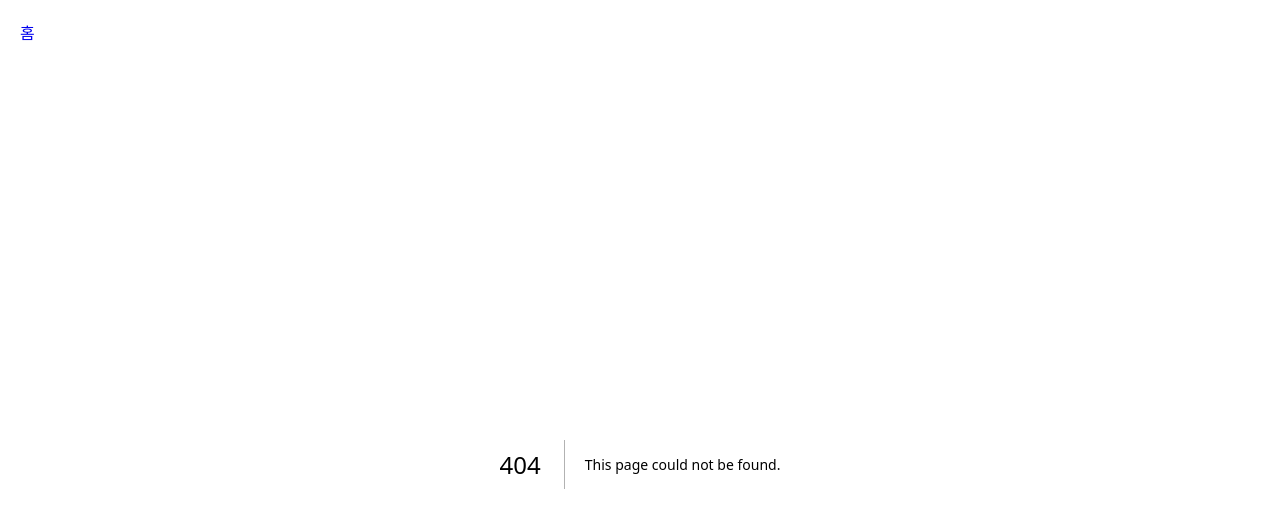
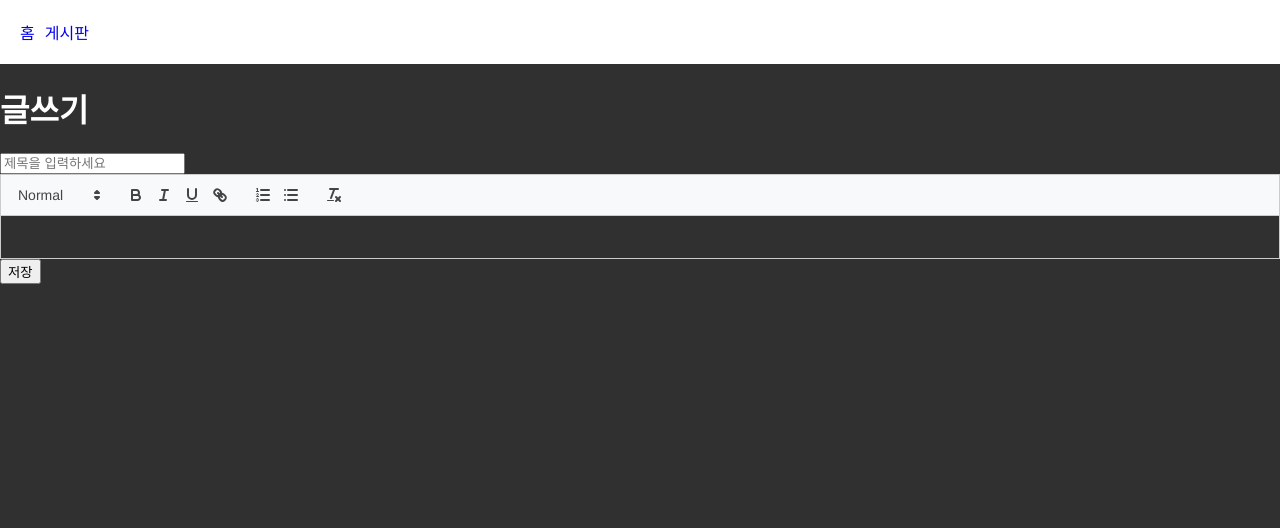
Before and after one commit to YSW2/NextjsStudy, a Next.js app in the folder myapp/: page /board/write in a window 1280 px wide. Before the commit this address had no page. Shown: the top 528 px of the page. Built offline with nearby package versions, Linux system fonts and the light colour scheme.

Commit message:
board-front commit

```diff
--- a/myapp/package.json
+++ b/myapp/package.json
@@ -9,8 +9,9 @@
     "lint": "next lint"
   },
   "dependencies": {
+    "next": "13.2.4",
     "react": "^18",
     "react-dom": "^18",
-    "next": "13.2.4"
+    "react-quill": "^2.0.0"
   }
 }
--- /dev/null
+++ b/myapp/pages/board/write.js
@@ -0,0 +1,55 @@
+import { useEffect, useState } from "react";
+import "react-quill/dist/quill.snow.css"; // 스타일링을 위한 CSS 임포트
+import dynamic from "next/dynamic";
+
+const ReactQuill = dynamic(() => import("react-quill"), { ssr: false });
+
+export default function write() {
+  const [title, setTitle] = useState("");
+  const [text, setText] = useState("");
+
+  const handleChangeTitle = (e) => {
+    setTitle(e.target.value);
+  };
+
+  const isTitleValid = () => {
+    if (title.length > 0) {
+      return true;
+    }
+    window.alert("제목을 입력하세요");
+  };
+
+  const isTextValid = () => {
+    if (text.length > 0) {
+      return true;
+    }
+    window.alert("내용을 입력하세요");
+  };
+
+  const handleSubmit = () => {
+    if (isTitleValid() && isTextValid()) {
+      console.log("제목: ", title);
+      console.log("내용: ", text);
+    }
+  };
+
+  return (
+    <div>
+      <h1>글쓰기</h1>
+      <div className="title-container">
+        <input
+          type="text"
+          placeholder="제목을 입력하세요"
+          value={title}
+          onChange={handleChangeTitle}
+        />
+      </div>
+      <div className="text-container">
+        <ReactQuill theme="snow" value={text} onChange={setText} />
+      </div>
+      <div>
+        <button onClick={handleSubmit}>저장</button>
+      </div>
+    </div>
+  );
+}
--- a/myapp/pages/utils/Navbar.js
+++ b/myapp/pages/utils/Navbar.js
@@ -4,6 +4,7 @@ const navbar = () => {
   return (
     <div className="navbar">
       <Link href="/">홈</Link>
+      <Link href="/board">게시판</Link>
     </div>
   );
 };
--- a/myapp/styles/globals.css
+++ b/myapp/styles/globals.css
@@ -39,3 +39,19 @@ body {
   border: 1px solid #ccc; /* 테두리 */
   border-radius: 3px; /* 테두리 둥글게 */
 }
+
+/* 툴바 배경색 변경 */
+.ql-toolbar.ql-snow {
+  background-color: #f8f9fa;
+  border: 1px solid #ced4da;
+}
+
+/* 툴바 버튼 스타일 변경 */
+.ql-toolbar.ql-snow .ql-picker-label:hover,
+.ql-toolbar.ql-snow .ql-picker-item:hover,
+.ql-toolbar.ql-snow button:hover,
+.ql-toolbar.ql-snow button:focus,
+.ql-toolbar.ql-snow button.ql-active {
+  color: #495057;
+  background-color: #e9ecef;
+}
```
Also changed, not shown: myapp/pages/board/index.js (added, +10 -0 lines), 1 other file (tests, documents, lock files or other folders).
